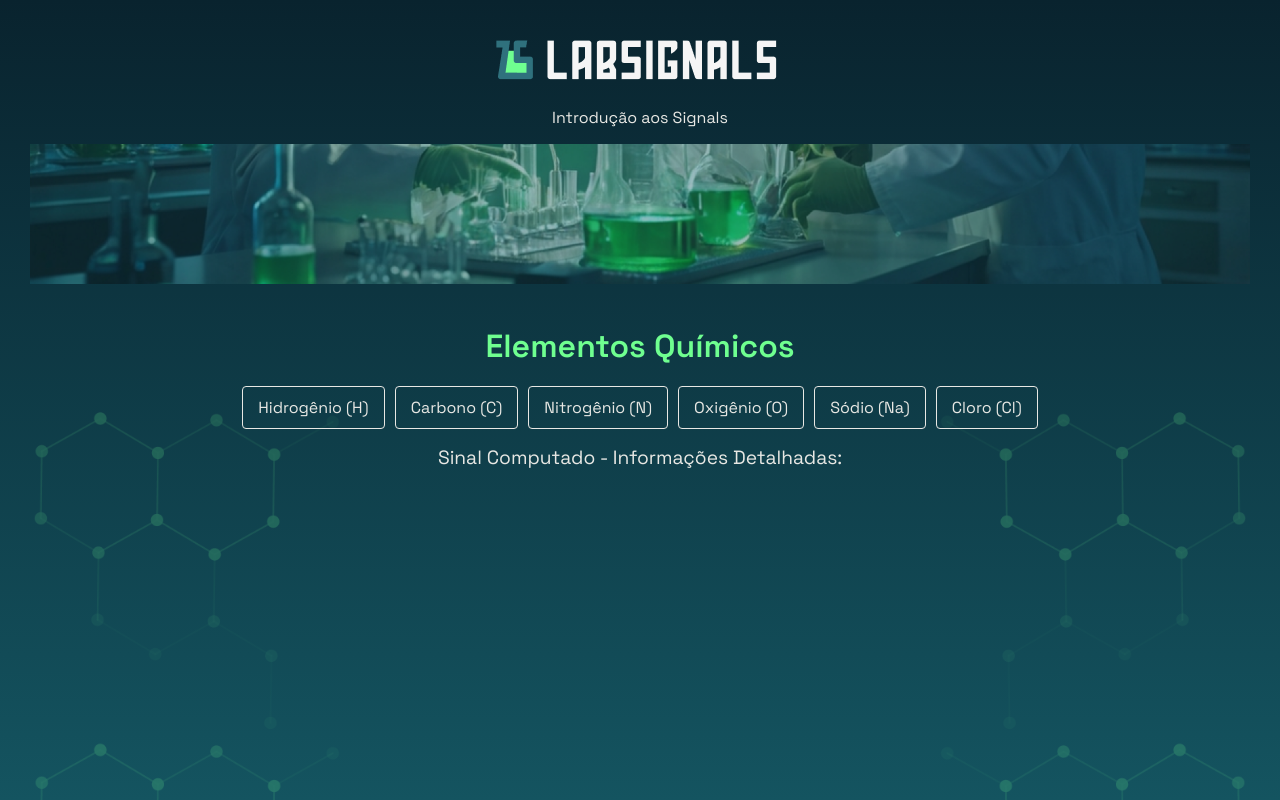
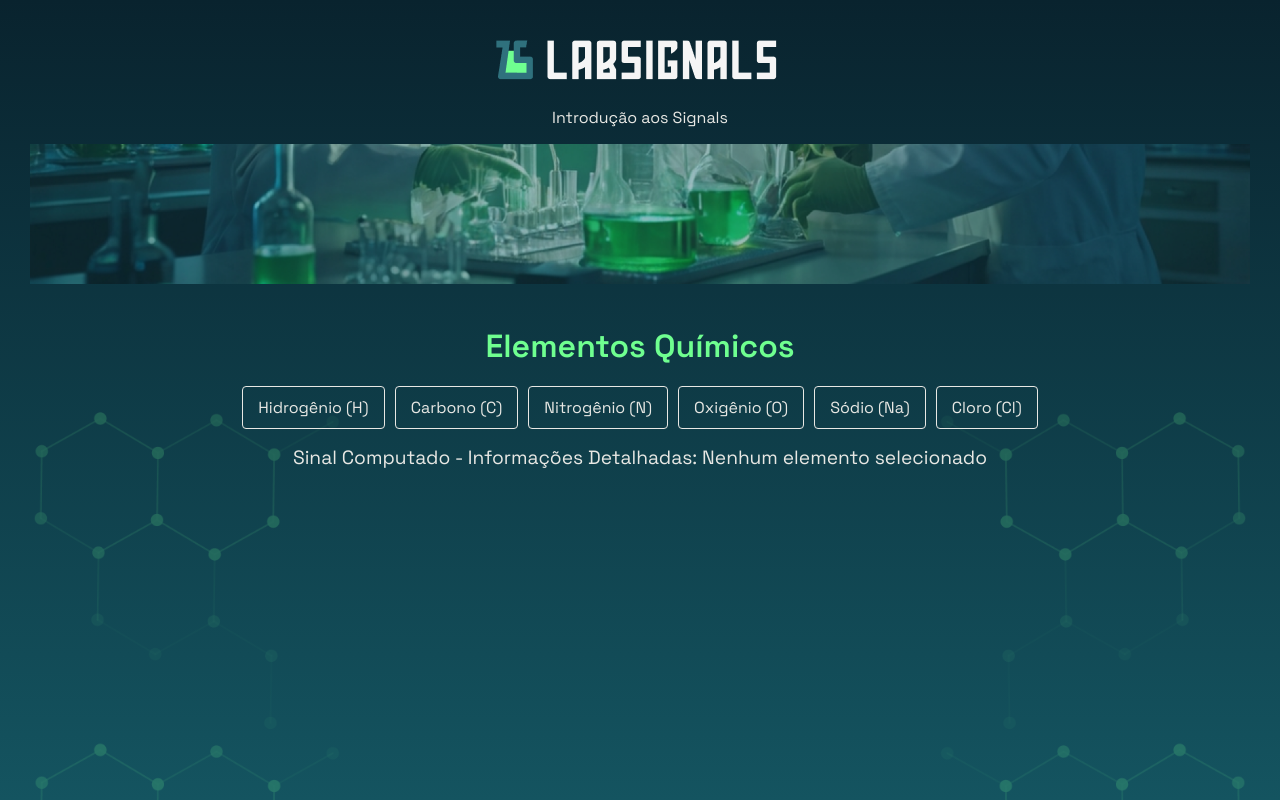
Before and after one commit to daniel-s-araujo/angular-gerenciando-estado-signals, an Angular app in the folder lab-signals/: page /intro in a window 1280 px wide. Built offline with nearby package versions, Linux system fonts and the light colour scheme.

Commit message:
Aplicando um sinal computado (computed signal) para atualizar valores e exibir dados

```diff
--- a/lab-signals/src/app/signals-intro/signals-intro.component.ts
+++ b/lab-signals/src/app/signals-intro/signals-intro.component.ts
@@ -1,4 +1,4 @@
-import { Component, signal } from '@angular/core';
+import { Component, computed, signal } from '@angular/core';
 
 interface Elemento {
   nome: string;
@@ -27,5 +27,10 @@ export class SignalsIntroComponent {
     this.elementoSelecionado.set(elemento);
   }
 
-  elementoInfo() {}
+  elementoInfo = computed(() => {
+    const elemento = this.elementoSelecionado();
+    return elemento
+      ? `Nome: ${elemento.nome}, Símbolo: ${elemento.simbolo}, Número de massa: ${elemento.numeroMassa}`
+      : `Nenhum elemento selecionado`;
+  });
 }
```
